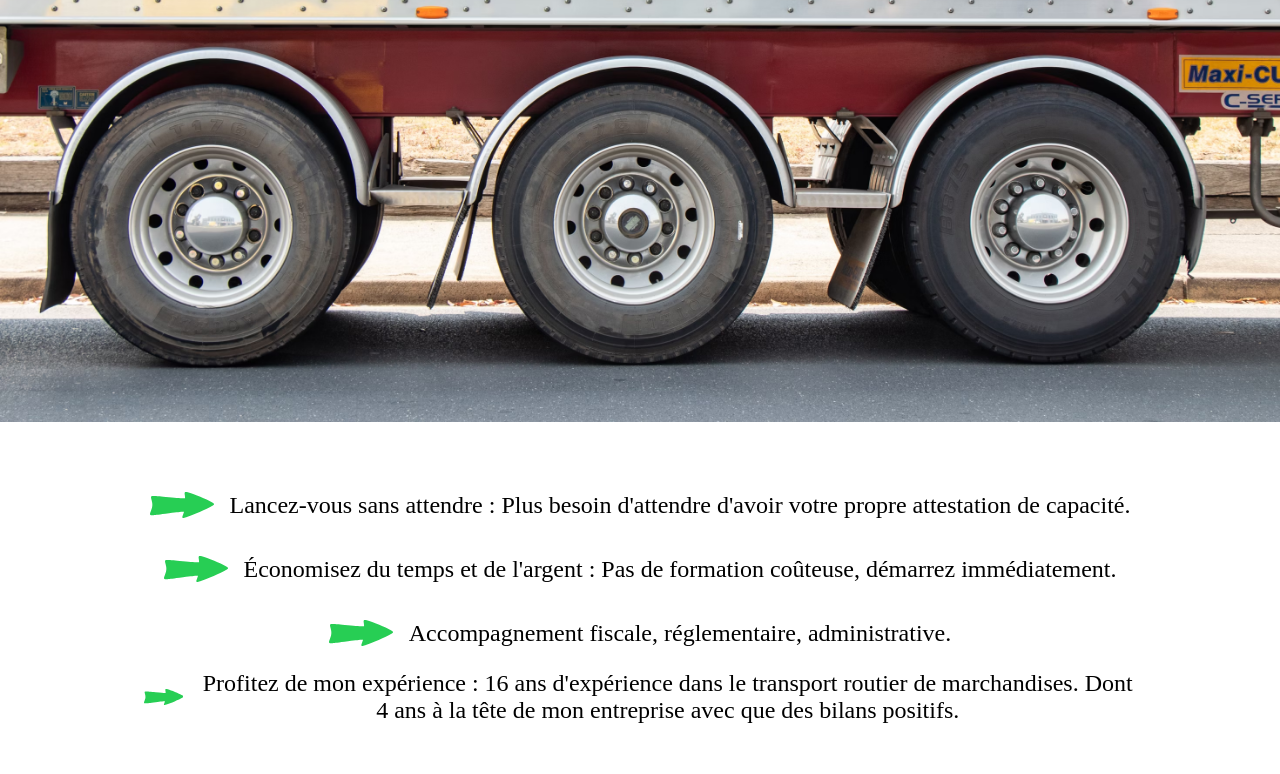
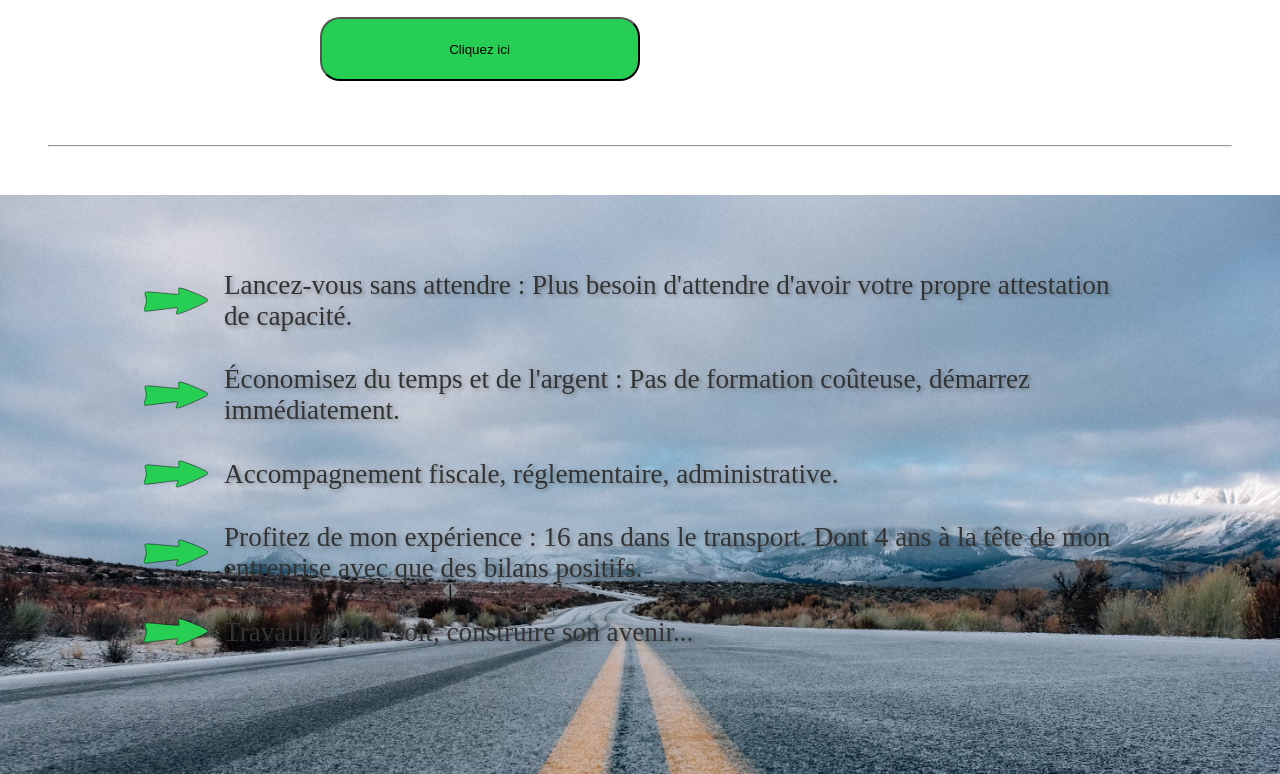
Before and after one commit to Cyrillecarre/capaciteTransport, a Symfony app: template templates/home/index.html.twig in a window 1280 px wide. Shown: the part 399-1173 px from the top of the page. Run offline with Twig, Linux system fonts and the light colour scheme; the template is opened without the code that fills it, so the values that code supplies are empty; style sheets or scripts are compiled from the project's sources; some libraries are stand-ins or nearby versions.

Commit message:
add content

```diff
--- a/assets/styles/home.css
+++ b/assets/styles/home.css
@@ -13,11 +13,15 @@ html, body {
     display: flex;
     flex-direction: row;
     justify-content: center;
-    background-image: url('../images/fondecran.jpg');
+    align-items: center;
+    width: 100%;
+}
+
+.imgAccueil img{
+    background-repeat: no-repeat;
     background-size: cover;
-    background-position: center top -6rem;
-    background-repeat: no-repeat;
-    height: 95vh;
+    width: 100%;
+    height: 100%;
 }
 
 .title {
@@ -62,28 +65,69 @@ html, body {
     padding: 0 4px;
 }
 
-.pourquoi {
+.textAccueil {
     display: flex;
     flex-direction: column;
     justify-content: center;
     align-items: center;
-    margin: 3rem 8rem;
-    font-size: 1.5rem;
-    text-align: center !important;
-    list-style: none;
-
+    text-align: center;
 }
 
-.pourquoi li {
+.btn {
     display: flex;
     justify-content: center;
     align-items: center;
     margin: 1rem;
+    height: 4rem;
+    width: 20rem;
+    background-color: #27ce54;
+    border-radius: 20px;
+}
+
+.hr {
+    display: flex;
+    justify-content: center;
+    align-items: center;
+    margin: 3rem;
+}
+
+.imgPourquoi {
+    display: flex;
+    background-image: url('../images/route.jpg');
+    background-size: cover;
+    background-repeat: no-repeat;
+    height: 37rem;
+    justify-content: center;
+    align-items: center;
+}
+
+.pourquoi {
+    display: grid;
+    grid-template-columns: 1fr;
+    gap: 1rem;
+    align-items: center;
+    margin: 1rem 9rem;
+    color: #333333;
+    text-shadow: 2px 2px 4px rgba(0, 0, 0, 0.3);
+    padding-bottom: 3rem;
+}
+
+.pourquoi li {
+    display: grid;
+    grid-template-columns: auto 1fr;
+    align-items: center;
+    font-size: 1.7rem;
+    gap: 1rem;
+    margin-bottom: 1rem;
+}
+
+.pourquoi svg {
+    width: 4rem;
     height: 2rem;
 }
 
-.pourquoi svg {
-    margin-right: 1rem;
+.pourquoi p {
+    margin: 0;
 }
 
 .transition {
--- a/templates/home/index.html.twig
+++ b/templates/home/index.html.twig
@@ -12,66 +12,97 @@
 
 {% block body %}
 <div class="container">
+    <div class="textAccueil">
         <h1 class="title">Vous voulez lancer votre entreprise de transport mais vous n'êtes pas
             <span class="animated-text">
                 {% for letter in "capacitaire ?"|split('') %}
                     <span>{{ letter }}</span>
                 {% endfor %}
             </span>
-        <br>Profitez de ma capacité de transport pour démarrer dès aujourd'hui !
+            <br>Profitez d'un accompagnement pour éviter de finir dans le mur.
         </h1>
+        <button class="btn">Cliquez ici</button>
     </div>
-<div>
+    <div class="imgAccueil">
+        <img src="{{ asset('images/accueil.jpg') }}" alt="camion">
+    </div>
+</div>
+<hr class="hr">
+<div class="imgPourquoi">
     <ul class="pourquoi">
         <li>
             <svg version="1.0" xmlns="http://www.w3.org/2000/svg" width="4rem" height="2rem" viewBox="0 0 1280.000000 640.000000" preserveAspectRatio="xMidYMid meet">
-                <g transform="translate(0.000000,640.000000) scale(0.100000,-0.100000)" fill="#27ce54" stroke="none">
+                <g transform="translate(0.000000,640.000000) scale(0.100000,-0.100000)" fill="#27ce54" stroke="black" stroke-width="100">
                 <path d="M7045 5791 c-91 -41 -132 -136 -122 -286 4 -49 20 -189 36 -310 40 -291 51 -407 54 -545 l2 -115 -120 3 c-524 13 -1482 86 -3110 237 -1797 166 -2234 204 -2725 236 -215 14 -565 17 -642 6 -83 -12 -145 -56 -182 -130 -26 -52 -29 -66 -28 -155 2 -110 14 -170 120 -582 109 -426 143 -644 143 -920 0 -364 -63 -629 -292 -1242 -156 -417 -172 -470 -173 -584 -1 -84 1 -94 29 -140 22 -36 44 -56 83 -76 77 -39 165 -44 442 -24 443 32 806 73 2550 291 2071 259 2672 328 3353 385 265 22 337 24 337 11 0 -5 -13 -61 -29 -123 -35 -135 -77 -256 -178 -518 -107 -277 -123 -326 -130 -405 -7 -88 16 -141 79 -182 39 -26 49 -28 147 -28 128 0 220 22 556 132 1303 427 4179 1685 5153 2254 362 212 449 322 378 474 -58 126 -276 266 -871 560 -1384 683 -3773 1616 -4531 1770 -153 31 -271 33 -329 6z"/>
                 </g>
             </svg>
-            Lancez-vous sans attendre : Plus besoin d'attendre d'avoir votre propre attestation de capacité.
+            <p>Lancez-vous sans attendre : Plus besoin d'attendre d'avoir votre propre attestation de capacité.</p>
         </li>
         <li>
             <svg version="1.0" xmlns="http://www.w3.org/2000/svg" width="4rem" height="2rem" viewBox="0 0 1280.000000 640.000000" preserveAspectRatio="xMidYMid meet">
-                <g transform="translate(0.000000,640.000000) scale(0.100000,-0.100000)" fill="#27ce54" stroke="none">
+                <g transform="translate(0.000000,640.000000) scale(0.100000,-0.100000)" fill="#27ce54" stroke="black" stroke-width="100">
                 <path d="M7045 5791 c-91 -41 -132 -136 -122 -286 4 -49 20 -189 36 -310 40 -291 51 -407 54 -545 l2 -115 -120 3 c-524 13 -1482 86 -3110 237 -1797 166 -2234 204 -2725 236 -215 14 -565 17 -642 6 -83 -12 -145 -56 -182 -130 -26 -52 -29 -66 -28 -155 2 -110 14 -170 120 -582 109 -426 143 -644 143 -920 0 -364 -63 -629 -292 -1242 -156 -417 -172 -470 -173 -584 -1 -84 1 -94 29 -140 22 -36 44 -56 83 -76 77 -39 165 -44 442 -24 443 32 806 73 2550 291 2071 259 2672 328 3353 385 265 22 337 24 337 11 0 -5 -13 -61 -29 -123 -35 -135 -77 -256 -178 -518 -107 -277 -123 -326 -130 -405 -7 -88 16 -141 79 -182 39 -26 49 -28 147 -28 128 0 220 22 556 132 1303 427 4179 1685 5153 2254 362 212 449 322 378 474 -58 126 -276 266 -871 560 -1384 683 -3773 1616 -4531 1770 -153 31 -271 33 -329 6z"/>
                 </g>
             </svg>
-            Économisez du temps et de l'argent : Pas de formation coûteuse, démarrez immédiatement.
+            <p>Économisez du temps et de l'argent : Pas de formation coûteuse, démarrez immédiatement.</p>
         </li>
         <li>
             <svg version="1.0" xmlns="http://www.w3.org/2000/svg" width="4rem" height="2rem" viewBox="0 0 1280.000000 640.000000" preserveAspectRatio="xMidYMid meet">
-                <g transform="translate(0.000000,640.000000) scale(0.100000,-0.100000)" fill="#27ce54" stroke="none">
+                <g transform="translate(0.000000,640.000000) scale(0.100000,-0.100000)" fill="#27ce54" stroke="black" stroke-width="100">
                 <path d="M7045 5791 c-91 -41 -132 -136 -122 -286 4 -49 20 -189 36 -310 40 -291 51 -407 54 -545 l2 -115 -120 3 c-524 13 -1482 86 -3110 237 -1797 166 -2234 204 -2725 236 -215 14 -565 17 -642 6 -83 -12 -145 -56 -182 -130 -26 -52 -29 -66 -28 -155 2 -110 14 -170 120 -582 109 -426 143 -644 143 -920 0 -364 -63 -629 -292 -1242 -156 -417 -172 -470 -173 -584 -1 -84 1 -94 29 -140 22 -36 44 -56 83 -76 77 -39 165 -44 442 -24 443 32 806 73 2550 291 2071 259 2672 328 3353 385 265 22 337 24 337 11 0 -5 -13 -61 -29 -123 -35 -135 -77 -256 -178 -518 -107 -277 -123 -326 -130 -405 -7 -88 16 -141 79 -182 39 -26 49 -28 147 -28 128 0 220 22 556 132 1303 427 4179 1685 5153 2254 362 212 449 322 378 474 -58 126 -276 266 -871 560 -1384 683 -3773 1616 -4531 1770 -153 31 -271 33 -329 6z"/>
                 </g>
             </svg>
-            Accompagnement fiscale, réglementaire, administrative.
+            <p>Accompagnement fiscale, réglementaire, administrative.</p>
         </li>
         <li>
-            <svg version="1.0" xmlns="http://www.w3.org/2000/svg" width="4rem" height="2rem" viewBox="0 0 1280.000000 640.000000" preserveAspectRatio="xMidYMid meet">
-                <g transform="translate(0.000000,640.000000) scale(0.100000,-0.100000)" fill="#27ce54" stroke="none">
+            <svg version="1.0" xmlns="http://www.w3.org/2000/svg" width="4rem" height="2rem" viewBox="0 0 1280.000000 640.000000" >
+                <g transform="translate(0.000000,640.000000) scale(0.100000,-0.100000)" fill="#27ce54" stroke="black" stroke-width="100">
                 <path d="M7045 5791 c-91 -41 -132 -136 -122 -286 4 -49 20 -189 36 -310 40 -291 51 -407 54 -545 l2 -115 -120 3 c-524 13 -1482 86 -3110 237 -1797 166 -2234 204 -2725 236 -215 14 -565 17 -642 6 -83 -12 -145 -56 -182 -130 -26 -52 -29 -66 -28 -155 2 -110 14 -170 120 -582 109 -426 143 -644 143 -920 0 -364 -63 -629 -292 -1242 -156 -417 -172 -470 -173 -584 -1 -84 1 -94 29 -140 22 -36 44 -56 83 -76 77 -39 165 -44 442 -24 443 32 806 73 2550 291 2071 259 2672 328 3353 385 265 22 337 24 337 11 0 -5 -13 -61 -29 -123 -35 -135 -77 -256 -178 -518 -107 -277 -123 -326 -130 -405 -7 -88 16 -141 79 -182 39 -26 49 -28 147 -28 128 0 220 22 556 132 1303 427 4179 1685 5153 2254 362 212 449 322 378 474 -58 126 -276 266 -871 560 -1384 683 -3773 1616 -4531 1770 -153 31 -271 33 -329 6z"/>
                 </g>
             </svg>
-            Profitez de mon expérience : 16 ans d'expérience dans le transport routier de marchandises. Dont 4 ans à la tête de mon entreprise avec que des bilans positifs.
+            <p>Profitez de mon expérience : 16 ans dans le transport. Dont 4 ans à la tête de mon entreprise avec que des bilans positifs.</p>
+        </li>
+        <li>
+            <svg version="1.0" xmlns="http://www.w3.org/2000/svg" width="4rem" height="2rem" viewBox="0 0 1280.000000 640.000000" >
+                <g transform="translate(0.000000,640.000000) scale(0.100000,-0.100000)" fill="#27ce54" stroke="black" stroke-width="100">
+                <path d="M7045 5791 c-91 -41 -132 -136 -122 -286 4 -49 20 -189 36 -310 40 -291 51 -407 54 -545 l2 -115 -120 3 c-524 13 -1482 86 -3110 237 -1797 166 -2234 204 -2725 236 -215 14 -565 17 -642 6 -83 -12 -145 -56 -182 -130 -26 -52 -29 -66 -28 -155 2 -110 14 -170 120 -582 109 -426 143 -644 143 -920 0 -364 -63 -629 -292 -1242 -156 -417 -172 -470 -173 -584 -1 -84 1 -94 29 -140 22 -36 44 -56 83 -76 77 -39 165 -44 442 -24 443 32 806 73 2550 291 2071 259 2672 328 3353 385 265 22 337 24 337 11 0 -5 -13 -61 -29 -123 -35 -135 -77 -256 -178 -518 -107 -277 -123 -326 -130 -405 -7 -88 16 -141 79 -182 39 -26 49 -28 147 -28 128 0 220 22 556 132 1303 427 4179 1685 5153 2254 362 212 449 322 378 474 -58 126 -276 266 -871 560 -1384 683 -3773 1616 -4531 1770 -153 31 -271 33 -329 6z"/>
+                </g>
+            </svg>
+            <p>Travailler pour soit, construire son avenir...</p>
         </li>
     </ul>
 </div>
-<div class="transition">
-</div>
+<hr class="hr">
 <h1 class="titleTarif">Tarifs</h1>
 <div class="tarifs">
     <div class="tarif">
         <img class="imgCamion" src="{{ asset('images/1a3.jpg') }}" alt="camion">
-        <p>1 à 3 véhicules : 700€/mois</p>
+        <p>1 à 3 véhicules</p>
+        <p>700€/mois</p>
     </div>
     <div class="tarif">
         <img class="imgCamion" src="{{ asset('images/4a9.jpg') }}" alt="camion">
-        <p>4 à 9 véhicules : 1100€/mois</p>
+        <p>4 à 9 véhicules</p>
+        <p>1100€/mois</p>
     </div>
     <div class="tarif">
         <img class="imgCamion" src="{{ asset('images/9a20.jpg') }}" alt="camion">
-        <p>10 à 20 véhicules : 2000€/mois</p>
+        <p>10 à 20 véhicules</p>
+        <p>2000€/mois</p>
     </div>
 </div>
+<hr class="hr">
+<div class="contact">
+    <h1 class="titleTarif">Contact</h1>
+    <form action="" method="post">
+        <label for="nom">Nom</label>
+        <input type="text" name="nom" id="nom" required>
+        <label for="prenom">Prénom</label>
+        <input type="text" name="prenom" id="prenom" required>
+        <label for="email">Email</label>
+        <input type="email" name="email" id="email" required>
+        <label for="message">Message</label>
+        <textarea name="message" id="message" cols="30" rows="10" required></textarea>
+        <button type="submit">Envoyer</button>
+    </form>
 {% endblock %}
```
Also changed, not shown: other parts of assets/styles/home.css (+29 -6 lines), assets/images/route.jpg (added), 4 other files. Lines whose indentation alone changed are shown as unchanged.
